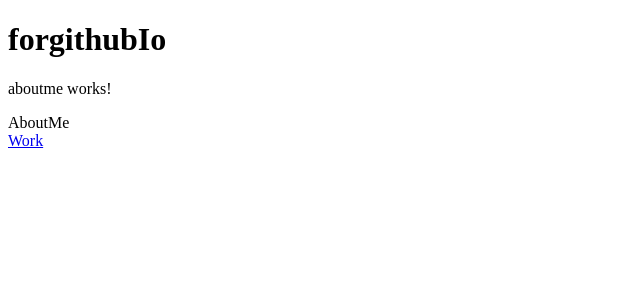
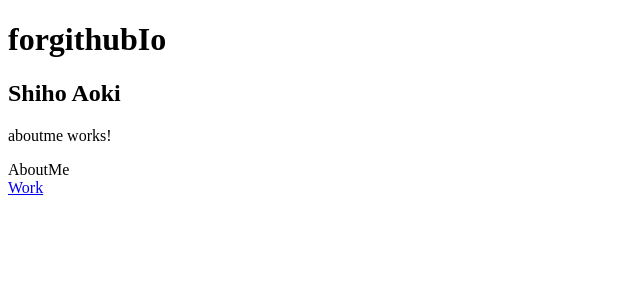
Before and after one commit to shiho-aoki/shiho-aoki.github.io, an Angular app in the folder forgithubIo/: page / in a window 1280 px wide. Shown: the top 300 px of the page, without its empty margins (0-640 px from the left). Built offline with nearby package versions, Linux system fonts and the light colour scheme.

Commit message:
add head

```diff
--- a/forgithubIo/src/app/app.component.html
+++ b/forgithubIo/src/app/app.component.html
@@ -1,5 +1,6 @@
 <h1>{{ title }}</h1>
 <router-outlet></router-outlet>
+<app-headerbar></app-headerbar>
 <app-aboutme></app-aboutme>
 <nav>
   <a routerLink="/work">Work</a>
--- a/forgithubIo/src/app/app.module.ts
+++ b/forgithubIo/src/app/app.module.ts
@@ -8,12 +8,14 @@ import { WorkComponent } from './work/work.component';
 import { ServiceWorkerModule } from '@angular/service-worker';
 import { environment } from '../environments/environment';
 import { RouterModule } from '@angular/router';
+import { HeaderbarComponent } from './headerbar/headerbar.component';
 
 @NgModule({
   declarations: [
     AppComponent,
     AboutmeComponent,
-    WorkComponent
+    WorkComponent,
+    HeaderbarComponent
   ],
   imports: [
     BrowserModule.withServerTransition({ appId: 'serverApp' }),
--- /dev/null
+++ b/forgithubIo/src/app/headerbar/headerbar.component.html
@@ -0,0 +1 @@
+<h2> {{ name }} </h2>
--- /dev/null
+++ b/forgithubIo/src/app/headerbar/headerbar.component.ts
@@ -0,0 +1,17 @@
+import { Component, OnInit } from '@angular/core';
+
+@Component({
+  selector: 'app-headerbar',
+  templateUrl: './headerbar.component.html',
+  styleUrls: ['./headerbar.component.css']
+})
+export class HeaderbarComponent implements OnInit {
+
+  name = "Shiho Aoki"
+
+  constructor() { }
+
+  ngOnInit(): void {
+  }
+
+}
```
Also changed, not shown: forgithubIo/src/app/headerbar/headerbar.component.css (added), 2 other files (tests, documents, lock files or other folders).
